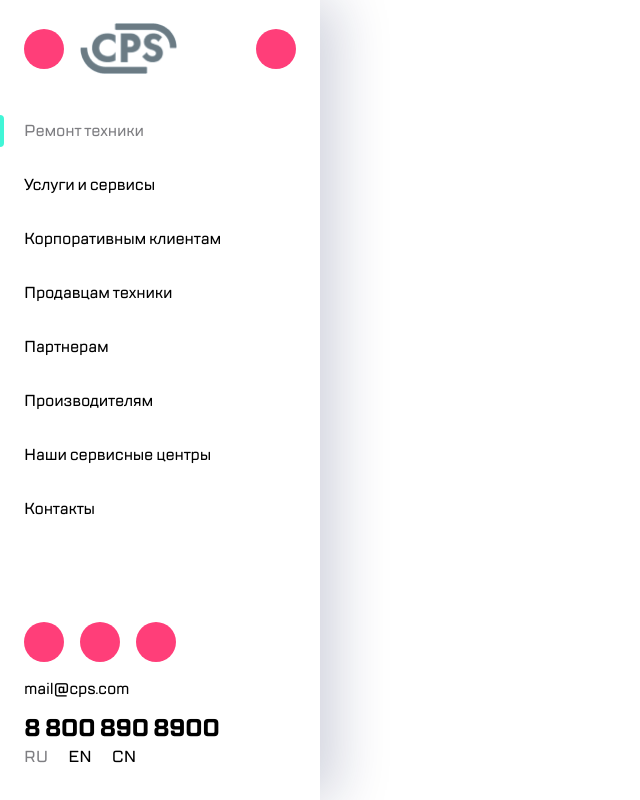
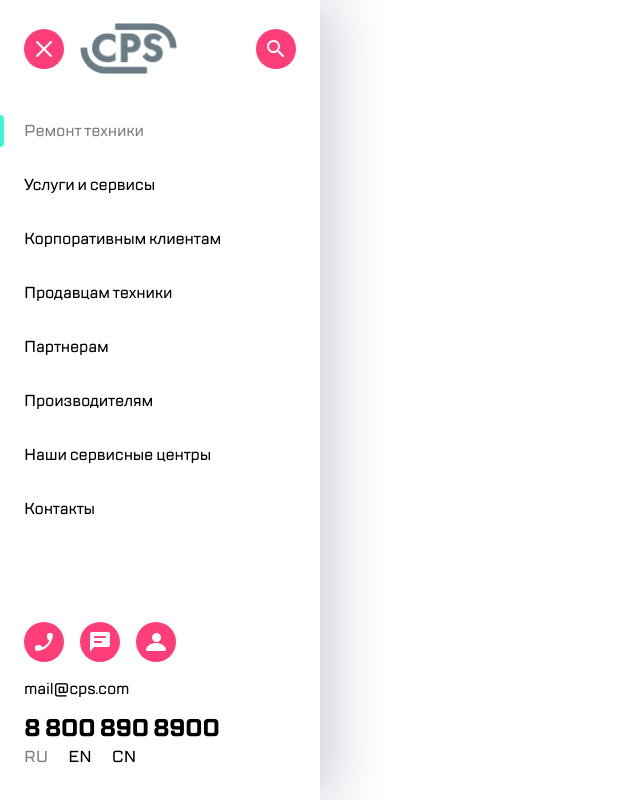
Before and after one commit to arlekin13/block1.4, a plain HTML site: page index.html in a window 1280 px wide. Shown: the whole page, without its empty margins (0-640 px from the left). Drawn offline with Linux system fonts and the light colour scheme; the site is published under a folder, as on GitHub Pages, so addresses that start at the root find nothing.

Commit message:
Update style.css

```diff
--- a/style.css
+++ b/style.css
@@ -67,7 +67,7 @@ body {
 .burger__button-close{
     height: 40px;
     width: 40px;
-    background-image: url("/svg/close.svg");
+    background-image: url("./svg/close.svg");
     background-color:#FF3E79;
     background-repeat: no-repeat;
     background-position: center;
@@ -86,7 +86,7 @@ body {
  .button-search{
     height: 40px;
     width: 40px;
-    background-image: url("/svg/search.svg");
+    background-image: url("./svg/search.svg");
     background-color:#FF3E79;
     background-repeat: no-repeat;
     background-position: center;
@@ -164,7 +164,7 @@ body {
 .button-tel{
         height: 40px;
         width: 40px;
-        background-image: url("/svg/tel.svg");
+        background-image: url("./svg/tel.svg");
         background-color:#FF3E79;
         background-repeat: no-repeat;
         background-position: center;
@@ -179,7 +179,7 @@ body {
 .button-message{
         height: 40px;
         width: 40px;
-        background-image: url("/svg/mes.svg");
+        background-image: url("./svg/mes.svg");
         background-color:#FF3E79;
         background-repeat: no-repeat;
         background-position: center;
@@ -194,7 +194,7 @@ body {
     .button-profile{
         height: 40px;
         width: 40px;
-        background-image: url("/svg/man.svg");
+        background-image: url("./svg/man.svg");
         background-color:#FF3E79;
         background-repeat: no-repeat;
         background-position: center;
```
